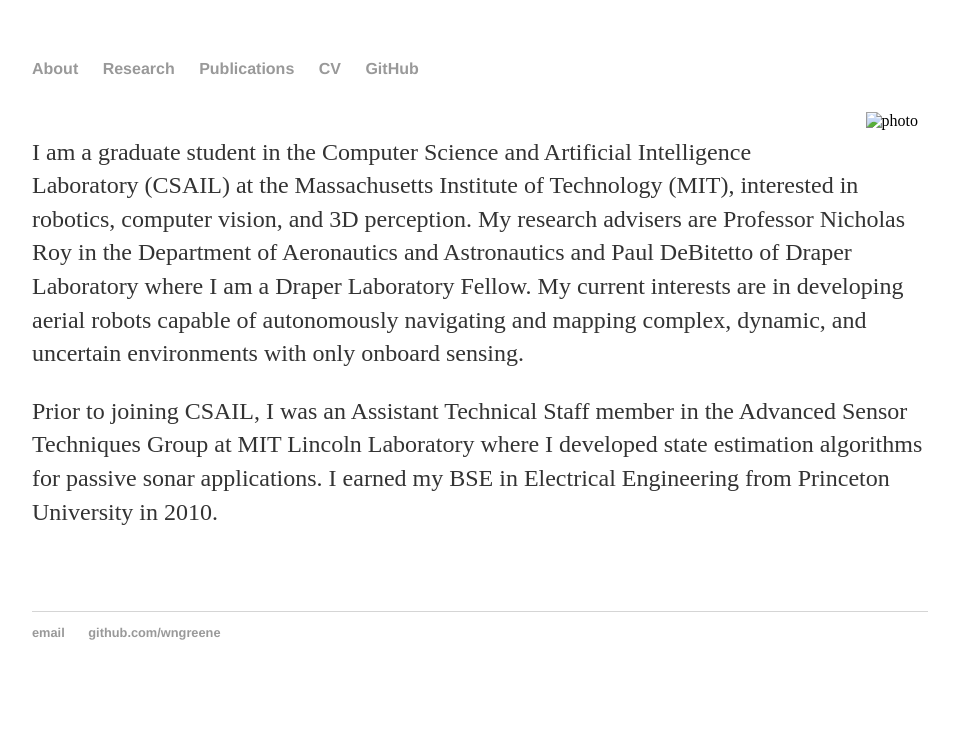
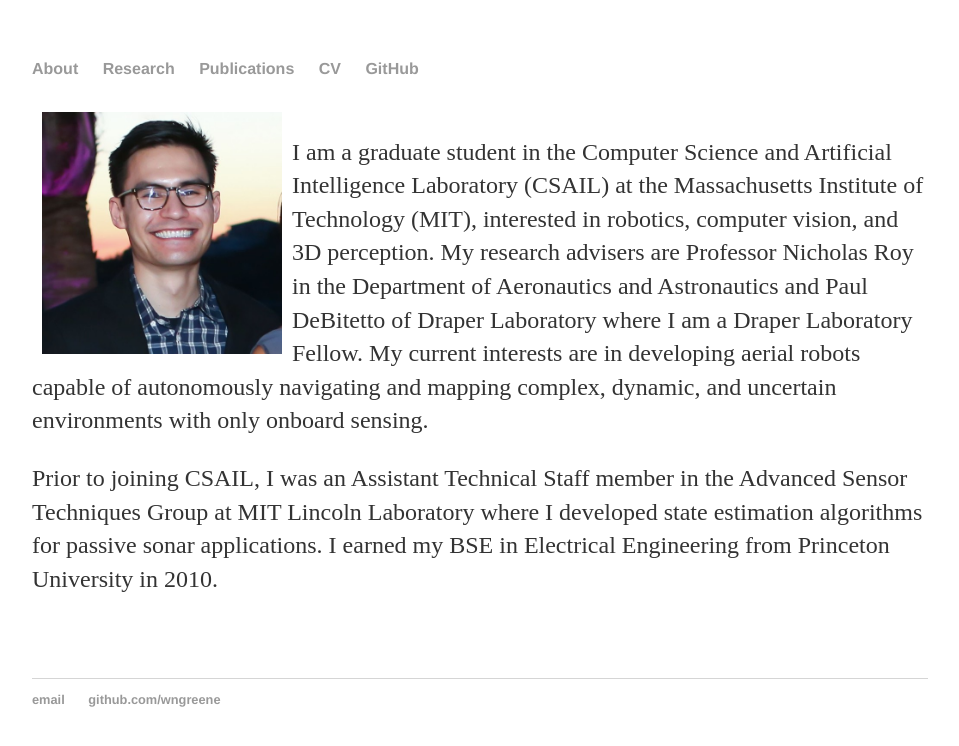
Before and after one commit to wngreene/wngreene.github.io, a Jekyll site: the page built from index.md, in a window 1280 px wide. Shown: the top 746 px of the page, without its empty margins (160-1119 px from the left). Built offline with Jekyll 4.4.1, drawn with Linux system fonts in a browser that asks for light colours.

Commit message:
Add profile picture.

```diff
--- a/index.md
+++ b/index.md
@@ -3,9 +3,9 @@
 layout: default
 ---
 
-<div style="float: right; padding:
+<div style="float: left; padding:
 	    10px; border: 0px solid #ccc;">
-  <img alt="photo" src="{{site.baseurl}}/assets/me.jpg" width="240"/>
+  <img alt="photo" src="assets/me.jpg" width="240"/>
   <br>
 </div>
 
```
Also changed, not shown: assets/me.jpg (added).
